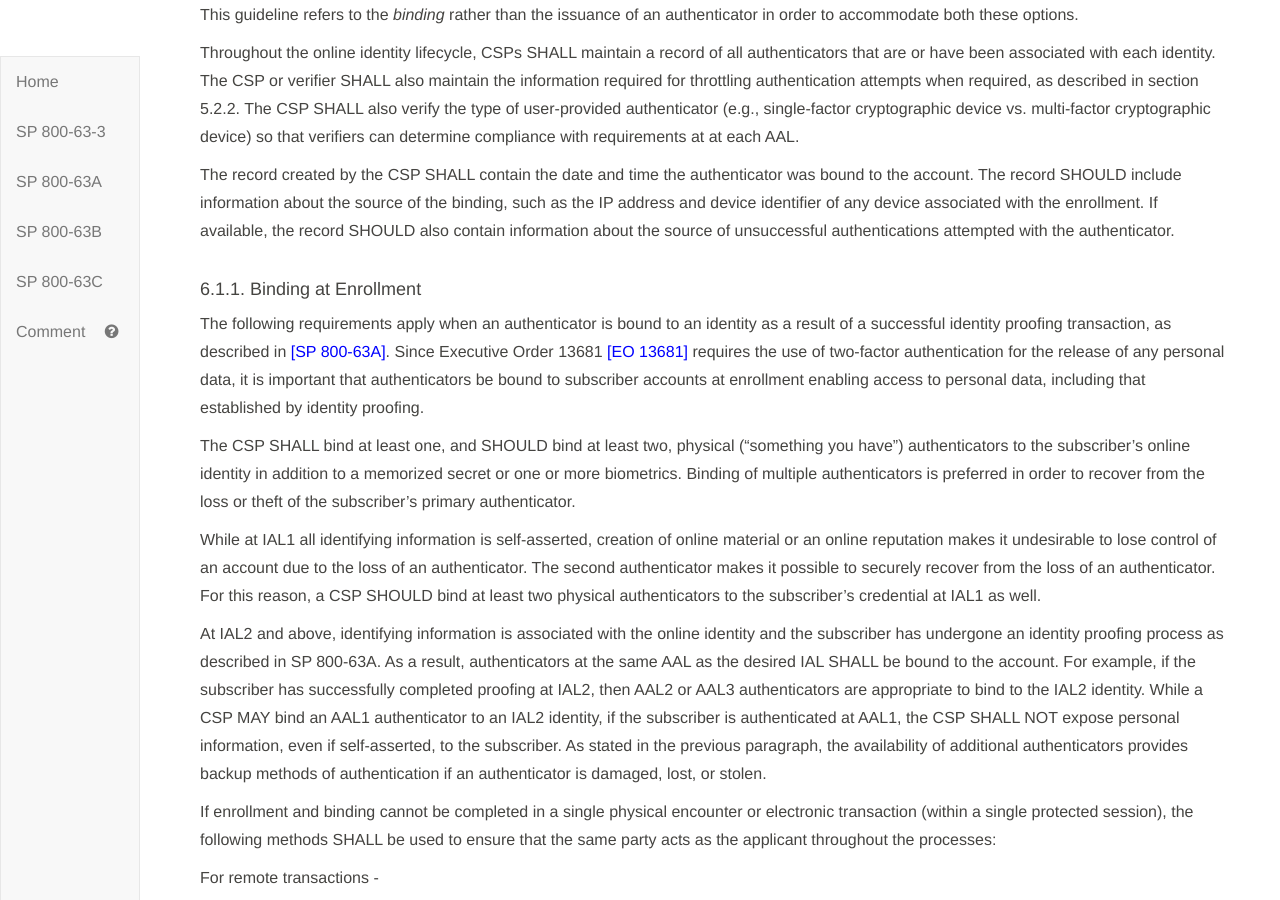
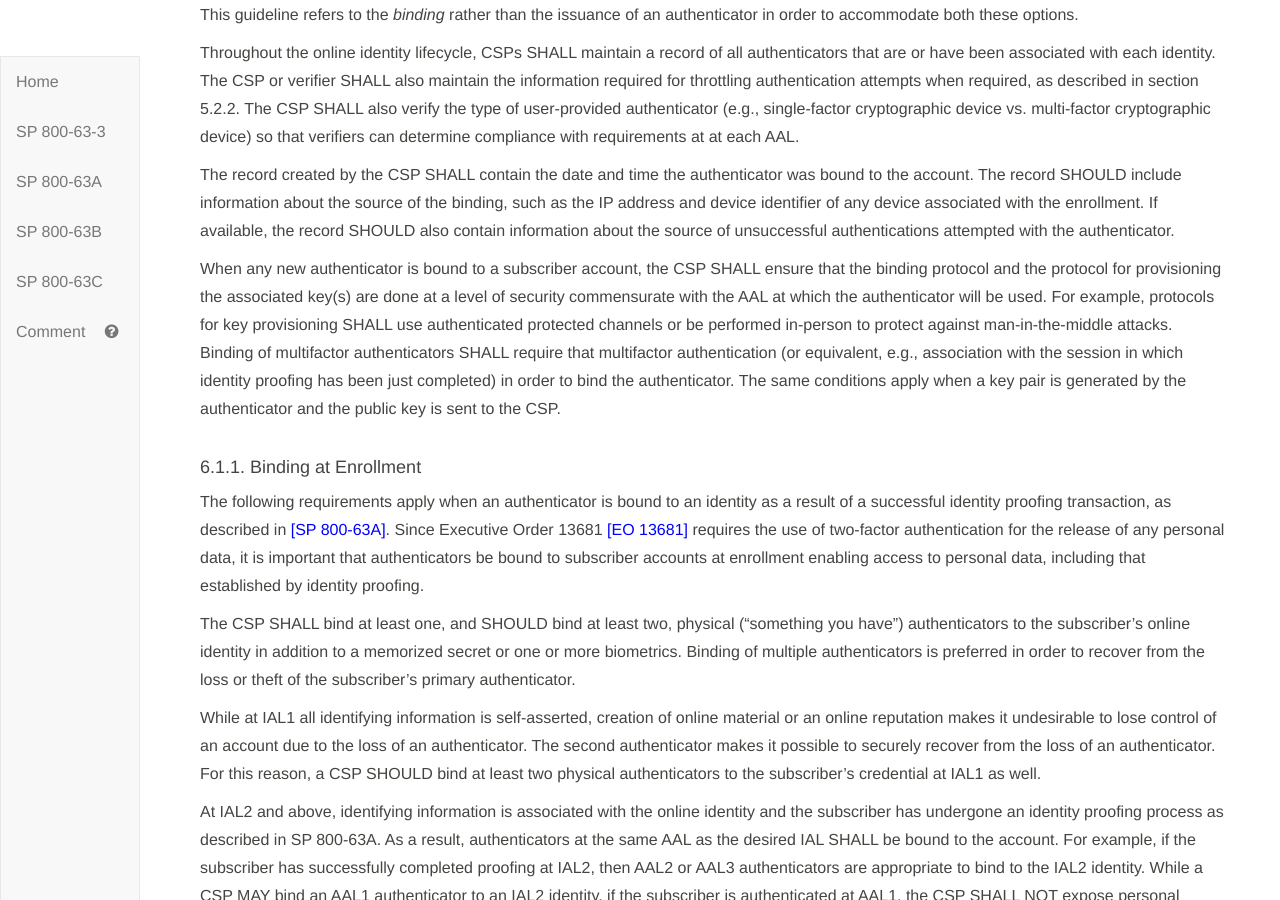
Before and after one commit to usnistgov/800-63-3, a Jekyll site: the page built from sp800-63b.md, in a window 1280 px wide and 900 px high, scrolled down 29157 px. Built offline with Jekyll 4.4.1, drawn with Linux system fonts in a browser that asks for light colours; some of the changed text lies outside the part shown.

Commit message:
Security requirements and considerations for authenticator binding. Closes #1278

```diff
--- a/sp800-63b/sec6_lifecycle.md
+++ b/sp800-63b/sec6_lifecycle.md
@@ -20,6 +20,8 @@ This guideline refers to the *binding* rather than the issuance of an authentica
 Throughout the online identity lifecycle, CSPs SHALL maintain a record of all authenticators that are or have been associated with each identity. The CSP or verifier SHALL also maintain the information required for throttling authentication attempts when required, as described in section 5.2.2. The CSP SHALL also verify the type of user-provided authenticator (e.g., single-factor cryptographic device vs. multi-factor cryptographic device) so that verifiers can determine compliance with requirements at at each AAL.
 
 The record created by the CSP SHALL contain the date and time the authenticator was bound to the account. The record SHOULD include information about the source of the binding, such as the IP address and device identifier of any device associated with the enrollment. If available, the record SHOULD also contain information about the source of unsuccessful authentications attempted with the authenticator.
+
+When any new authenticator is bound to a subscriber account, the CSP SHALL ensure that the binding protocol and the protocol for provisioning the associated key(s) are done at a level of security commensurate with the AAL at which the authenticator will be used. For example, protocols for key provisioning SHALL use authenticated protected channels or be performed in-person to protect against man-in-the-middle attacks. Binding of multifactor authenticators SHALL require that multifactor authentication (or equivalent, e.g., association with the session in which identity proofing has been just completed) in order to bind the authenticator. The same conditions apply when a key pair is generated by the authenticator and the public key is sent to the CSP.
 
 #### 6.1.1. Binding at Enrollment
 
--- a/sp800-63b/sec8_security.md
+++ b/sp800-63b/sec8_security.md
@@ -56,6 +56,7 @@ This document assumes that the subscriber is not colluding with the attacker who
 | | Malicious code on the endpoint causes authentication to other than the intended verifier. | Authentication is performed on behalf of an attacker rather than the subscriber.
 | | | A malicious app on the endpoint reads an out of band secret sent via SMS; the attacker uses the secret to authenticate.
 | | Malicious code on the endpoint compromises a multi-factor software cryptographic authenticator. | Malicious code proxies authentication or exports authenticator keys from the endpoint.
+| Unauthorized binding | Attacker is able to cause an authenticator under their control to be bound to subscriber account. | Attacker intercepts authenticator or provisioning key en route to subscriber.
 
 ### 8.2. Threat Mitigation Strategies
 Related mechanisms that assist in mitigating the threats identified above are summarized in [Table 8-2](#63bSec8-Table2).
@@ -93,6 +94,7 @@ Related mechanisms that assist in mitigating the threats identified above are su
 | Endpoint compromise | Use hardware authenticators that require physical action by the subscriber.
 | | Provide secure display of identity of verifier and RP.
 | | Maintain software-based keys in restricted-access storage.
+| Unauthorized binding | Use MitM-resistant protocols for provisioning of authenticators and associated keys.
 
 There are several other strategies that may be applied to mitigate the threats described in [Table 8-1](#63bSec8-Table1):
 
```
